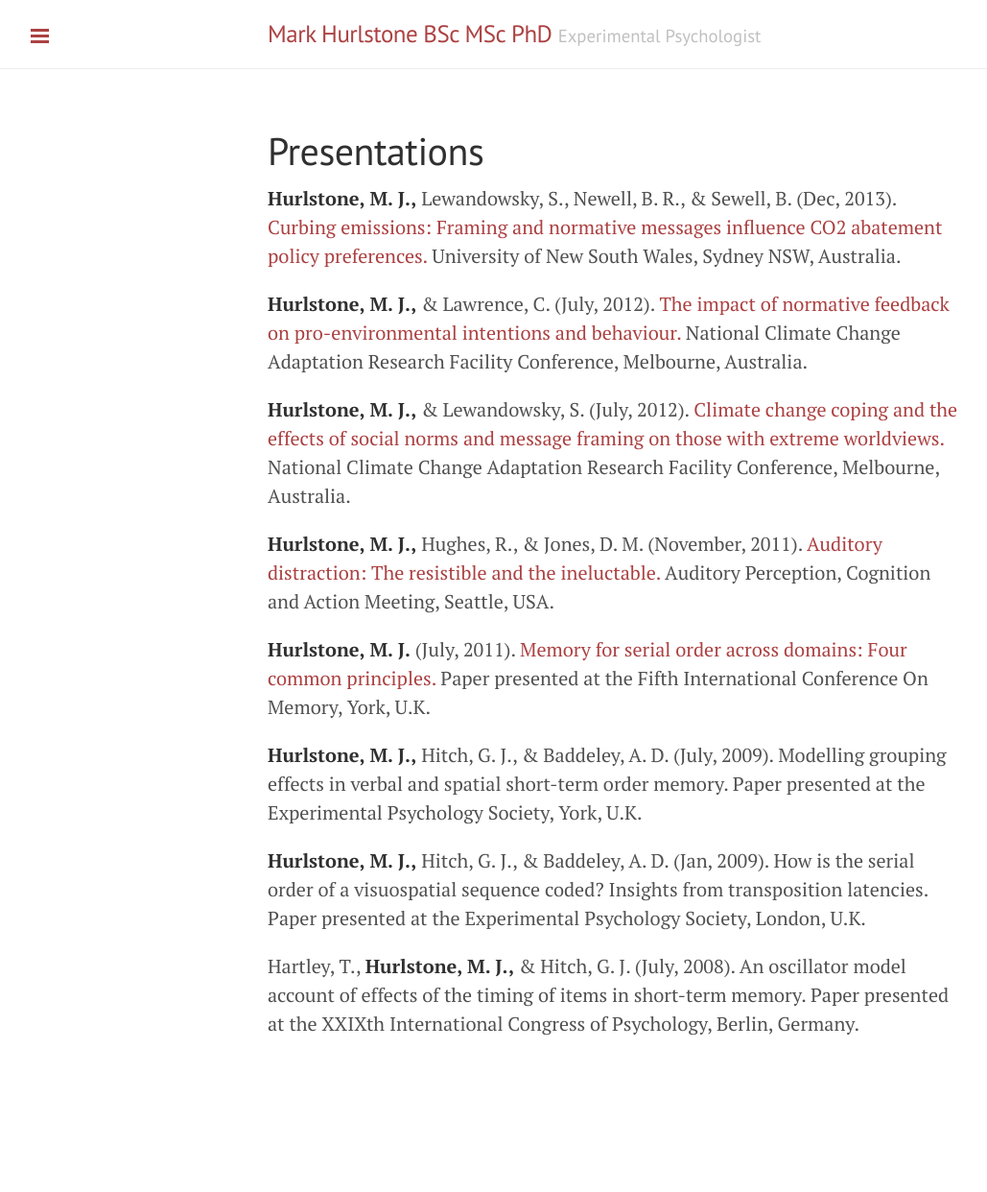
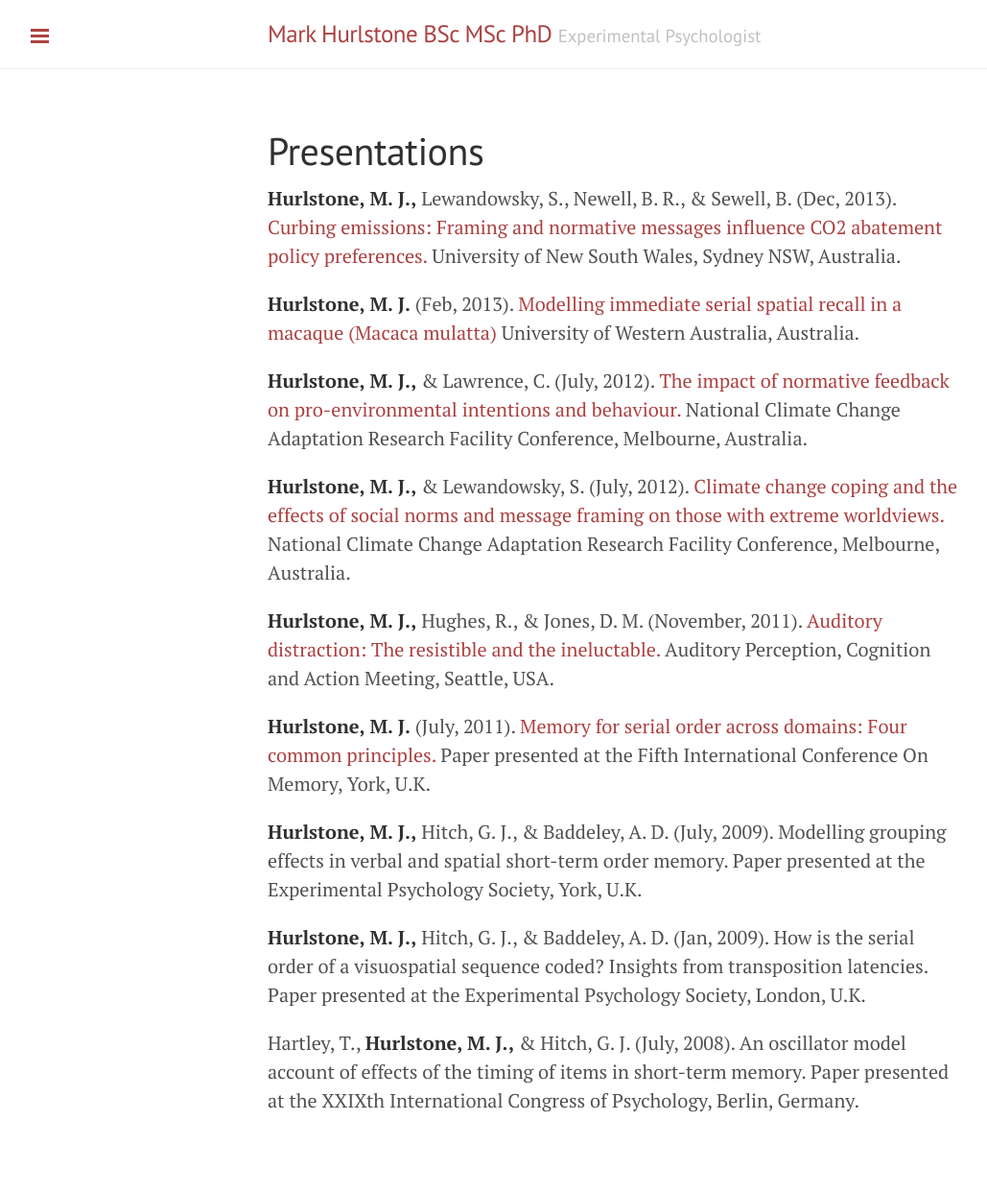
Before and after one commit to mjh508/mark-hurlstone.github.io, a Jekyll site: the page built from presentations.md, in a window 1280 px wide. Shown: the whole page at 96% size, without its empty margins (1-1030 px from the left). Built offline with Jekyll 4.4.1, drawn with Linux system fonts in a browser that asks for light colours; Markdown is read by kramdown in place of the engine named in the settings; before the commit the page ends 1162 px from its top, so only the background shows below that.

Commit message:
Update presentations.md

```diff
--- a/presentations.md
+++ b/presentations.md
@@ -4,6 +4,8 @@ title: Presentations
 ---
 
 **Hurlstone, M. J.,** Lewandowsky, S., Newell, B. R., & Sewell, B. (Dec, 2013). [Curbing emissions: Framing and normative messages influence CO2 abatement policy preferences.](/HLNS.13.NSW.pdf) University of New South Wales, Sydney NSW, Australia.
+
+**Hurlstone, M. J.** (Feb, 2013). [Modelling immediate serial spatial recall in a macaque (Macaca mulatta)](/H.13.UWA.pdf) University of Western Australia, Australia.
 
 **Hurlstone, M. J.,** & Lawrence, C. (July, 2012). [The impact of normative feedback on pro-environmental intentions and behaviour.](/HLaw.12.NCCARF.pdf) National Climate Change Adaptation Research Facility Conference, Melbourne, Australia.
 
```
